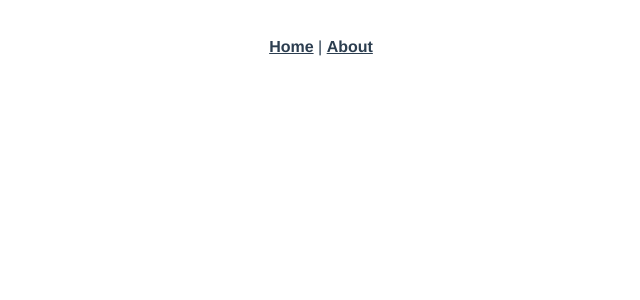
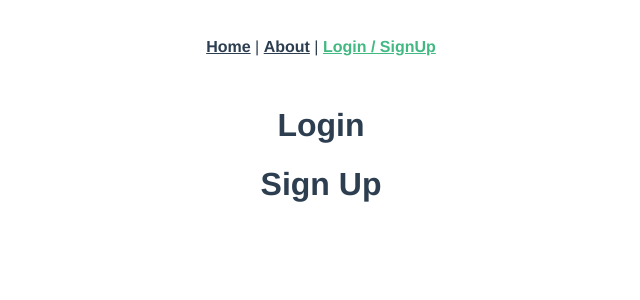
Before and after one commit to OG-Jons/m223-punchclock-client, a Vue app: page /#/auth in a window 1280 px wide. Shown: the top 300 px of the page, without its empty margins (319-959 px from the left). Built offline with nearby package versions, Linux system fonts and the light colour scheme.

Commit message:
Auth components

```diff
--- a/src/App.vue
+++ b/src/App.vue
@@ -2,7 +2,8 @@
   <div id="app">
     <div id="nav">
       <router-link to="/">Home</router-link> |
-      <router-link to="/about">About</router-link>
+      <router-link to="/about">About</router-link> |
+      <router-link to="/auth">Login / SignUp</router-link>
     </div>
     <router-view />
   </div>
--- /dev/null
+++ b/src/components/Login/Login.vue
@@ -0,0 +1,11 @@
+<template>
+  <h1>Login</h1>
+</template>
+
+<script lang="ts">
+export default {
+  name: "Login",
+};
+</script>
+
+<style scoped></style>
--- /dev/null
+++ b/src/components/SignUp/SignUp.vue
@@ -0,0 +1,11 @@
+<template>
+  <h1>Sign Up</h1>
+</template>
+
+<script>
+export default {
+  name: "SignUp",
+};
+</script>
+
+<style scoped></style>
--- a/src/router/index.ts
+++ b/src/router/index.ts
@@ -1,6 +1,7 @@
 import Vue from "vue";
 import VueRouter, { RouteConfig } from "vue-router";
 import Home from "../views/Home.vue";
+import AuthInput from "../views/AuthInput.vue";
 
 Vue.use(VueRouter);
 
@@ -9,6 +10,11 @@ const routes: Array<RouteConfig> = [
     path: "/",
     name: "Home",
     component: Home,
+  },
+  {
+    path: "/auth",
+    name: "Auth",
+    component: AuthInput,
   },
   {
     path: "/about",
--- /dev/null
+++ b/src/views/AuthInput.vue
@@ -0,0 +1,20 @@
+<template>
+  <div>
+    <Login />
+    <SignUp />
+  </div>
+</template>
+
+<script>
+import Login from "@/components/Login/Login";
+import SignUp from "@/components/SignUp/SignUp";
+export default {
+  name: "AuthInput",
+  components: {
+    Login,
+    SignUp,
+  },
+};
+</script>
+
+<style scoped></style>
```
